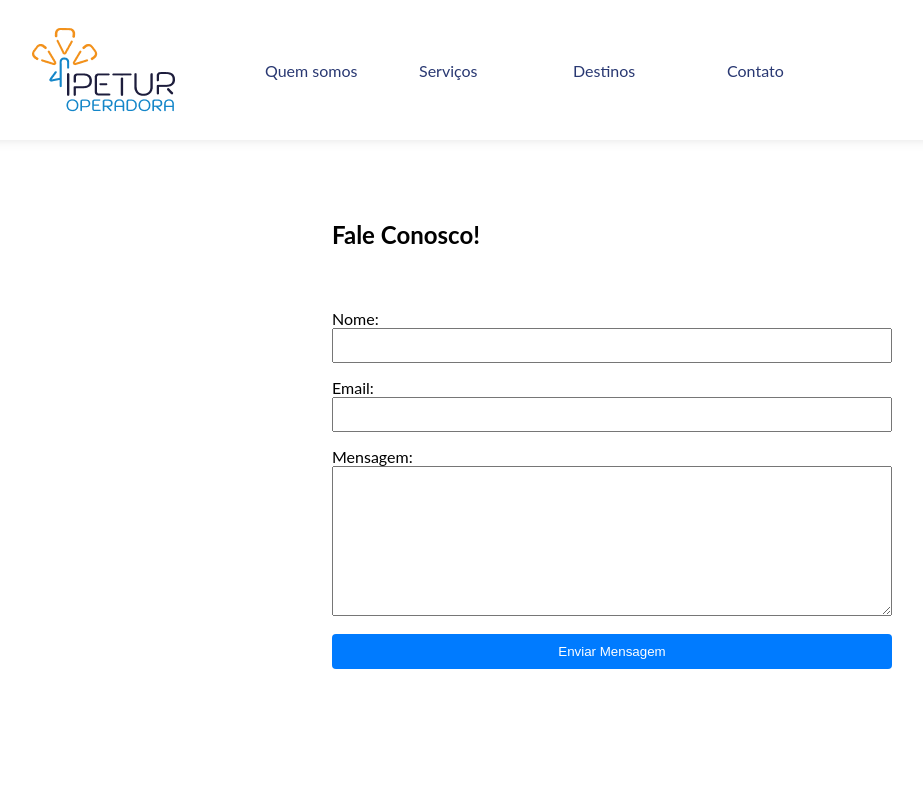
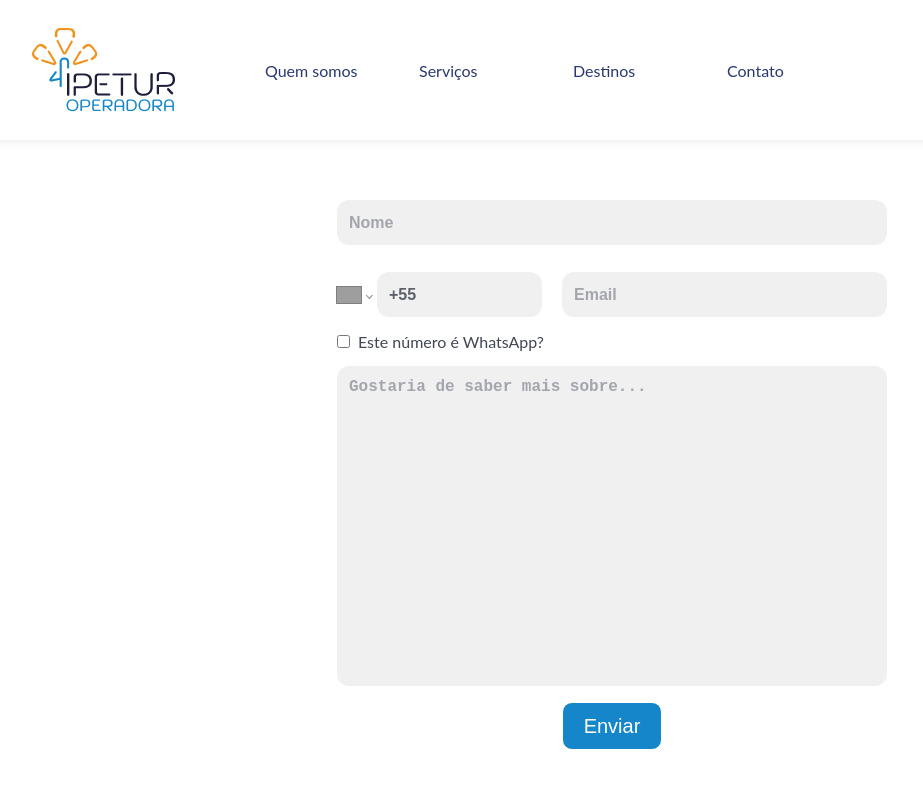
Before and after one commit to kesleys/ipetour, a React (Vite) app in the folder ipetour/: page /contato in a window 1280 px wide. Shown: the top 800 px of the page, without its empty margins (28-951 px from the left). Built offline with nearby package versions, Linux system fonts and the light colour scheme; grey boxes are pictures that could not be loaded.

Commit message:
estilo da página de contato. Formulário completo e funcional

```diff
--- a/ipetour/src/components/contato/contato_formulario.css
+++ b/ipetour/src/components/contato/contato_formulario.css
@@ -1,3 +1,184 @@
-textarea#sabermais {
-  display: block;
+.contato_formulario {
+  width: 550px;
+  height: 550px;
+  margin: 200px auto;
+  border-radius: 12px;
+  display: flex;
+  flex-direction: column;
+  gap: 15px;
+  align-items: center;
+
+  & input:focus {
+    outline: none;
+    color: #333;
+  }
 }
+
+.campo_nome_contato_formulario {
+  display: flex;
+  flex-direction: column;
+  width: 100%;
+  height: 60px;
+
+  & input {
+    width: 100%;
+    height: 45px;
+    border-radius: 12px;
+    background: #f0f0f0;
+    padding: 12px 12px;
+    border: none;
+
+    color: rgba(66, 70, 86, 0.85);
+    font-size: 16px;
+    font-style: normal;
+    font-weight: 700;
+    line-height: normal;
+  }
+
+  & input::placeholder {
+    color: rgba(66, 70, 86, 0.43);
+  }
+}
+
+.telefone_e_email_contato_formulario {
+  display: flex;
+  width: 550px;
+  gap: 20px;
+}
+
+.campo_telefone_contato_formulario {
+  display: flex;
+  flex-direction: column;
+  width: 205px;
+  height: 60px;
+
+  & input {
+    width: 100%;
+    height: 45px;
+    border-radius: 12px;
+    background: #f0f0f0;
+    padding: 12px 12px;
+    border: none;
+
+    color: rgba(66, 70, 86, 0.85);
+    font-size: 16px;
+    font-style: normal;
+    font-weight: 700;
+    line-height: normal;
+  }
+
+  & input::placeholder {
+    color: rgba(66, 70, 86, 0.43);
+  }
+}
+
+.campo_email_contato_formulario {
+  display: flex;
+  flex-direction: column;
+  width: 325px;
+  height: 60px;
+
+  & input {
+    width: 325px;
+    height: 45px;
+    border-radius: 12px;
+    background: #f0f0f0;
+    padding: 12px 12px;
+    border: none;
+
+    color: rgba(66, 70, 86, 0.85);
+    font-size: 16px;
+    font-style: normal;
+    font-weight: 700;
+    line-height: normal;
+  }
+
+  & input::placeholder {
+    color: rgba(66, 70, 86, 0.43);
+  }
+}
+
+.numero_de_whatsapp_checkbox_contato_formulario {
+  display: flex;
+  flex-direction: row;
+  align-items: center;
+
+  & label {
+    display: flex;
+    flex-direction: row;
+    align-items: baseline;
+    gap: 8px;
+    color: #424656;
+  }
+}
+
+.campo_mensagem_contato_formulario {
+  display: flex;
+  flex-direction: column;
+  width: 550px;
+  height: 335px;
+
+  & textarea {
+    width: 100%px;
+    height: 320px;
+    align-items: flex-start;
+    resize: none;
+    overflow: auto;
+    border-radius: 12px;
+    background: #f0f0f0;
+    padding: 12px 12px;
+    border: none;
+
+    color: rgba(66, 70, 86, 0.85);
+    font-size: 16px;
+    font-style: normal;
+    font-weight: 700;
+    line-height: normal;
+  }
+
+  & textarea::placeholder {
+    color: rgba(66, 70, 86, 0.43);
+  }
+
+  & textarea:focus {
+    outline: none;
+    color: #333;
+  }
+}
+
+.mensagem_de_erro_contato_formulario {
+  color: #dc2626;
+  font-size: 0.875rem;
+  margin-top: 0;
+}
+
+.botao_enviar_contato_formulario {
+  display: flex;
+  width: 100px;
+  height: 50px;
+  justify-content: center;
+  align-items: center;
+  cursor: pointer;
+  color: #fff;
+  border-radius: 10px;
+  border: 1px solid #fff;
+  background: #1486c9;
+  transition: background-color 0.4s ease;
+
+  /* H5-Body-Large */
+  font-size: var(--font-size-H6, 20px);
+  font-style: normal;
+  font-weight: 400;
+  line-height: 160%; /* 32px */
+}
+
+.botao_enviar_contato_formulario:hover:not(:disabled) {
+  background-color: #fff;
+  color: #1486c9;
+  border: 1px solid #1486c9;
+}
+
+.botao_enviar_contato_formulario:disabled {
+  background-color: #aaccee;
+  cursor: not-allowed;
+}
--- a/ipetour/src/components/contato/contato_formulario.tsx
+++ b/ipetour/src/components/contato/contato_formulario.tsx
@@ -1,168 +1,154 @@
-import { useState } from "react";
-import axios from "axios";
+import { FC } from "react";
+import { useForm, Controller } from "react-hook-form";
+import PhoneInput, { isValidPhoneNumber } from "react-phone-number-input";
+import "react-phone-number-input/style.css";
+import "./contato_formulario.css";
+import type { ContactFormData } from "./contact.types";
 
-interface FormData {
-  name: string;
-  email: string;
-  message: string;
-}
-
-interface FormErrors {
-  name?: string;
-  email?: string;
-  message?: string;
-}
-
-export const ContactForm = () => {
-  const [formData, setFormData] = useState<FormData>({
+export const ContactForm: FC = () => {
+  const {
+    control,
+    register,
+    handleSubmit,
+    formState: { errors, isSubmitting },
+  } = useForm<ContactFormData>({
+    mode: "onBlur", // validação ao perder foco para menos re-renders :contentReference[oaicite:4]{index=4}
+    reValidateMode: "onBlur",
+    defaultValues: {
       name: "",
       email: "",
+      phone: "",
+      isWhatsapp: false,
       message: "",
+    },
   });
 
-  const [errors, setErrors] = useState<FormErrors>({});
-  const [isSubmitting, setIsSubmitting] = useState(false);
-  const [submitSuccess, setSubmitSuccess] = useState(false);
-
-  const validateForm = (): boolean => {
-    const newErrors: FormErrors = {};
-
-    if (!formData.name.trim()) {
-      newErrors.name = "Nome é obrigatório";
-    }
-
-    if (!formData.email) {
-      newErrors.email = "Email é obrigatório";
-    } else if (!/\S+@\S+\.\S+/.test(formData.email)) {
-      newErrors.email = "Email inválido";
-    }
-
-    if (!formData.message.trim()) {
-      newErrors.message = "Mensagem é obrigatória";
-    }
-
-    setErrors(newErrors);
-    return Object.keys(newErrors).length === 0;
-  };
-
-  const handleSubmit = async (e: React.FormEvent) => {
-    e.preventDefault();
-
-    if (!validateForm()) return;
-
-    setIsSubmitting(true);
-
+  const onSubmit = async (data: ContactFormData) => {
     try {
-      // Substitua a URL pela sua API real
-      await axios.post("https://formspree.io/f/mbloobyq", formData);
-      setSubmitSuccess(true);
-      setFormData({ name: "", email: "", message: "" });
-    } catch (error) {
-      console.error("Erro ao enviar formulário:", error);
-      alert("Ocorreu um erro ao enviar a mensagem. Tente novamente.");
-    } finally {
-      setIsSubmitting(false);
-    }
-  };
-
-  const handleChange = (
-    e: React.ChangeEvent<HTMLInputElement | HTMLTextAreaElement>
-  ) => {
-    const { name, value } = e.target;
-    setFormData((prev) => ({ ...prev, [name]: value }));
-    // Limpa o erro quando o usuário começa a digitar
-    if (errors[name as keyof FormErrors]) {
-      setErrors((prev) => ({ ...prev, [name]: undefined }));
+      await fetch("https://formspree.io/f/mbloobyq", {
+        method: "POST",
+        headers: { "Content-Type": "application/json" },
+        body: JSON.stringify(data),
+      });
+      alert("Mensagem enviada com sucesso!");
+    } catch {
+      alert("Erro ao enviar. Tente novamente.");
     }
   };
 
   return (
-    <div style={{ maxWidth: "600px", margin: "200px auto", padding: "20px" }}>
-      <h2>Fale Conosco!</h2>
-
-      {submitSuccess ? (
-        <div style={{ color: "green", margin: "20px 0" }}>
-          Mensagem enviada com sucesso! Entraremos em contato em breve.
-        </div>
-      ) : (
     <form
-          onSubmit={handleSubmit}
-          style={{
-            display: "flex",
-            flexDirection: "column",
-            gap: "15px",
-            margin: "60px auto",
-          }}
+      className="contato_formulario"
+      onSubmit={handleSubmit(onSubmit)}
+      aria-labelledby="contact-form-title"
+      role="form"
     >
-          <div>
-            <label htmlFor="name">Nome:</label>
+      {/* Nome */}
+      <div className="campo_nome_contato_formulario">
         <input
+          id="name"
           type="text"
-              id="name"
-              name="name"
-              value={formData.name}
-              onChange={handleChange}
+          placeholder="Nome"
+          {...register("name", { required: "*obrigatório" })}
           disabled={isSubmitting}
-              style={{ width: "100%", padding: "8px" }}
         />
         {errors.name && (
-              <span style={{ color: "red", fontSize: "0.9em" }}>
-                {errors.name}
+          <span className="mensagem_de_erro_contato_formulario">
+            {errors.name.message}
           </span>
         )}
       </div>
 
       <div>
-            <label htmlFor="email">Email:</label>
+        <div className="telefone_e_email_contato_formulario">
+          {/* Telefone */}
+          <div className="campo_telefone_contato_formulario">
+            <Controller
+              name="phone"
+              control={control}
+              rules={{
+                required: "Telefone é obrigatório",
+                validate: (value) =>
+                  isValidPhoneNumber(value || "") || "Telefone inválido",
+              }}
+              render={({ field: { onChange, value } }) => (
+                <PhoneInput
+                  id="phone"
+                  international
+                  defaultCountry="BR"
+                  value={value}
+                  onChange={onChange}
+                  disabled={isSubmitting}
+                  placeholder="Número de Telefone"
+                />
+              )}
+            />
+            {errors.phone && (
+              <span className="mensagem_de_erro_contato_formulario">
+                {errors.phone.message}
+              </span>
+            )}
+          </div>
+          {/* E-mail */}
+          <div className="campo_email_contato_formulario">
             <input
+              id="email"
               type="email"
-              id="email"
-              name="email"
-              value={formData.email}
-              onChange={handleChange}
+              placeholder="Email"
+              {...register("email", {
+                required: "Email é obrigatório",
+                pattern: {
+                  value: /^\S+@\S+\.\S+$/i,
+                  message: "Formato de email inválido",
+                },
+              })}
               disabled={isSubmitting}
-              style={{ width: "100%", padding: "8px" }}
             />
             {errors.email && (
-              <span style={{ color: "red", fontSize: "0.9em" }}>
-                {errors.email}
+              <span className="mensagem_de_erro_contato_formulario">
+                {errors.email.message}
+              </span>
+            )}
+          </div>
+        </div>
+        {/* WhatsApp */}
+        <div className="numero_de_whatsapp_checkbox_contato_formulario">
+          <label htmlFor="isWhatsapp">
+            <input
+              id="isWhatsapp"
+              type="checkbox"
+              {...register("isWhatsapp")}
+              disabled={isSubmitting}
+            />
+            Este número é WhatsApp?
+          </label>
+        </div>
+      </div>
+
+      {/* Mensagem */}
+      <div className="campo_mensagem_contato_formulario">
+        <textarea
+          id="message"
+          rows={4}
+          {...register("message", { required: "Mensagem é obrigatória" })}
+          disabled={isSubmitting}
+          placeholder="Gostaria de saber mais sobre..."
+        />
+        {errors.message && (
+          <span className="mensagem_de_erro_contato_formulario">
+            {errors.message.message}
           </span>
         )}
       </div>
 
-          <div>
-            <label htmlFor="message">Mensagem:</label>
-            <textarea
-              id="message"
-              name="message"
-              value={formData.message}
-              onChange={handleChange}
-              disabled={isSubmitting}
-              style={{ width: "100%", padding: "8px", minHeight: "150px" }}
-            />
-            {errors.message && (
-              <span style={{ color: "red", fontSize: "0.9em" }}>
-                {errors.message}
-              </span>
-            )}
-          </div>
-
+      {/* Botão de Envio */}
       <button
         type="submit"
         disabled={isSubmitting}
-            style={{
-              padding: "10px 20px",
-              backgroundColor: isSubmitting ? "#ccc" : "#007bff",
-              color: "white",
-              border: "none",
-              borderRadius: "4px",
-              cursor: "pointer",
-            }}
+        className="botao_enviar_contato_formulario"
       >
-            {isSubmitting ? "Enviando..." : "Enviar Mensagem"}
+        {isSubmitting ? "Enviando..." : "Enviar"}
       </button>
     </form>
-      )}
-    </div>
   );
 };
```
Also changed, not shown: ipetour/package.json (+7 -3 lines), ipetour/src/components/contato/contact.types.ts (added, +18 -0 lines), 1 other file (tests, documents, lock files or other folders). Lines whose indentation alone changed are shown as unchanged.
